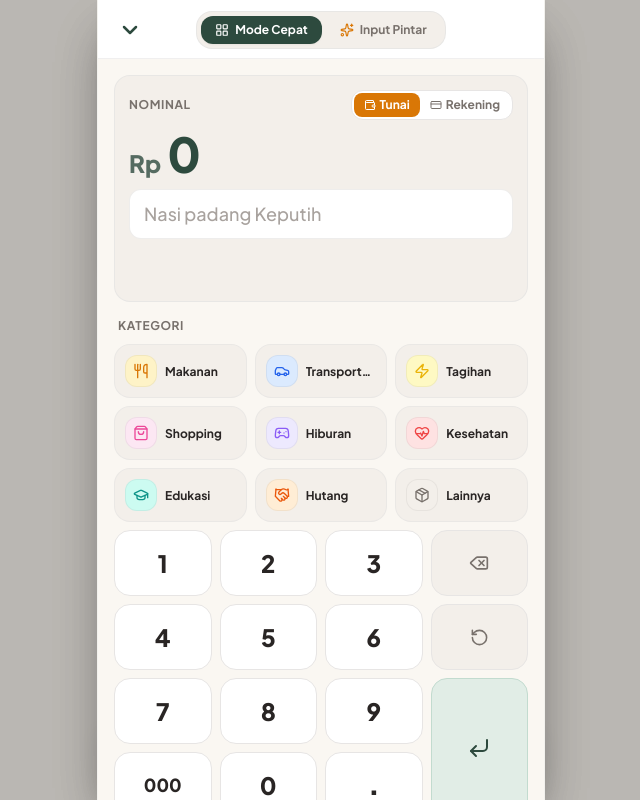
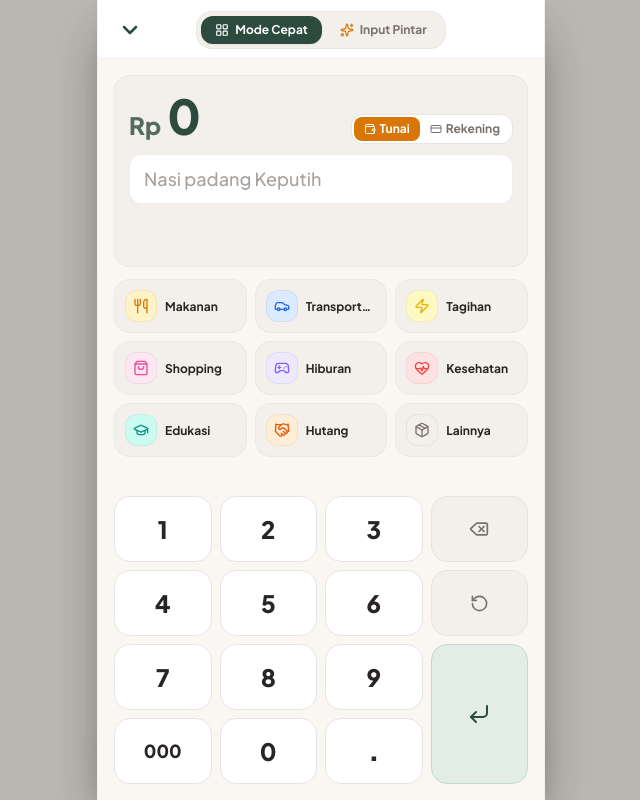
Before and after one commit to Daemon19/uangku, a Vue app: page / in a window 1280 px wide. Shown: the whole page, without its empty margins (319-959 px from the left). Built offline with nearby package versions, Linux system fonts and the light colour scheme.

Commit message:
fix: remove Kategori & Nominal label and set viewport to overlays-content in index.html

```diff
--- a/index.html
+++ b/index.html
@@ -3,7 +3,7 @@
   <head>
     <meta charset="UTF-8" />
     <link rel="icon" type="image/svg+xml" href="/favicon.svg" />
-    <meta name="viewport" content="width=device-width, initial-scale=1.0, maximum-scale=1.0, user-scalable=no, viewport-fit=cover, interactive-widget=resizes-content" />
+    <meta name="viewport" content="width=device-width, initial-scale=1.0, maximum-scale=1.0, user-scalable=no, viewport-fit=cover, interactive-widget=overlays-content" />
     <meta name="theme-color" content="#2D4A3E" />
     <meta name="apple-mobile-web-app-capable" content="yes" />
     <meta name="apple-mobile-web-app-status-bar-style" content="black-translucent" />
--- a/src/components/SpeedNumpad.vue
+++ b/src/components/SpeedNumpad.vue
@@ -241,12 +241,16 @@
         class="bg-sand-surface rounded-2xl p-3 sm:p-3.5 border border-sand-border/80 transition-all flex flex-col gap-2 shadow-xs shrink-0"
         :class="{ 'animate-shake border-red-400 bg-red-50/50': isShaking }"
       >
-        <!-- Top Row: Payment Switcher & Amount Heading -->
-        <div class="flex items-center justify-between">
-          <span class="text-xs font-bold text-stone-warm uppercase tracking-wider select-none">Nominal</span>
+      <div class="flex items-baseline gap-1.5 py-0.5">
+          <!-- Main Currency & Amount Display -->
+          <span class="text-xl sm:text-2xl font-extrabold text-matcha-deep/80 select-none">Rp</span>
+          <div class="text-3xl sm:text-4xl md:text-5xl font-black tracking-tight font-sans select-none flex items-baseline">
+            <span class="text-matcha-deep">{{ displayParts.mainText }}</span>
+            <span v-if="displayParts.dimmedZeros" class="text-matcha-deep/30 font-bold">{{ displayParts.dimmedZeros }}</span>
+          </div>
 
           <!-- Payment Switcher Toggle: Tunai vs Rekening -->
-          <div class="flex items-center bg-sand-card p-0.5 rounded-xl border border-sand-border shadow-xs">
+          <div class="flex ml-auto items-center bg-sand-card p-0.5 rounded-xl border border-sand-border shadow-xs">
             <button
               type="button"
               @pointerdown="triggerKey(() => setPayment('tunai'), $event)"
@@ -276,15 +280,6 @@
               <CreditCard :size="12" />
               <span>Rekening</span>
             </button>
-          </div>
-        </div>
-
-        <!-- Main Currency & Amount Display -->
-        <div class="flex items-baseline gap-1.5 py-0.5">
-          <span class="text-xl sm:text-2xl font-extrabold text-matcha-deep/80 select-none">Rp</span>
-          <div class="text-3xl sm:text-4xl md:text-5xl font-black tracking-tight font-sans select-none flex items-baseline">
-            <span class="text-matcha-deep">{{ displayParts.mainText }}</span>
-            <span v-if="displayParts.dimmedZeros" class="text-matcha-deep/30 font-bold">{{ displayParts.dimmedZeros }}</span>
           </div>
         </div>
 
@@ -326,22 +321,6 @@
 
       <!-- Category Direct-Log Matrix (Sub-3-Second Trigger) -->
       <div class="shrink-0">
-        <div class="flex items-center justify-between mb-1.5 px-1 min-h-[24px]">
-          <span class="text-xs font-bold text-stone-warm uppercase tracking-wider flex items-center gap-1">
-            Kategori
-          </span>
-          <button
-            v-if="isNoteFocused"
-            type="button"
-            @click="restoreNumpad"
-            class="text-xs font-bold text-matcha-deep flex items-center gap-1 hover:underline btn-tactile px-2 py-0.5 rounded-lg bg-matcha-100/70"
-            title="Tampilkan Numpad"
-          >
-            <LayoutGrid :size="12" />
-            <span>Numpad</span>
-          </button>
-        </div>
-
         <div class="grid grid-cols-3 gap-1.5 sm:gap-2">
           <button
             v-for="cat in CATEGORIES"
```
